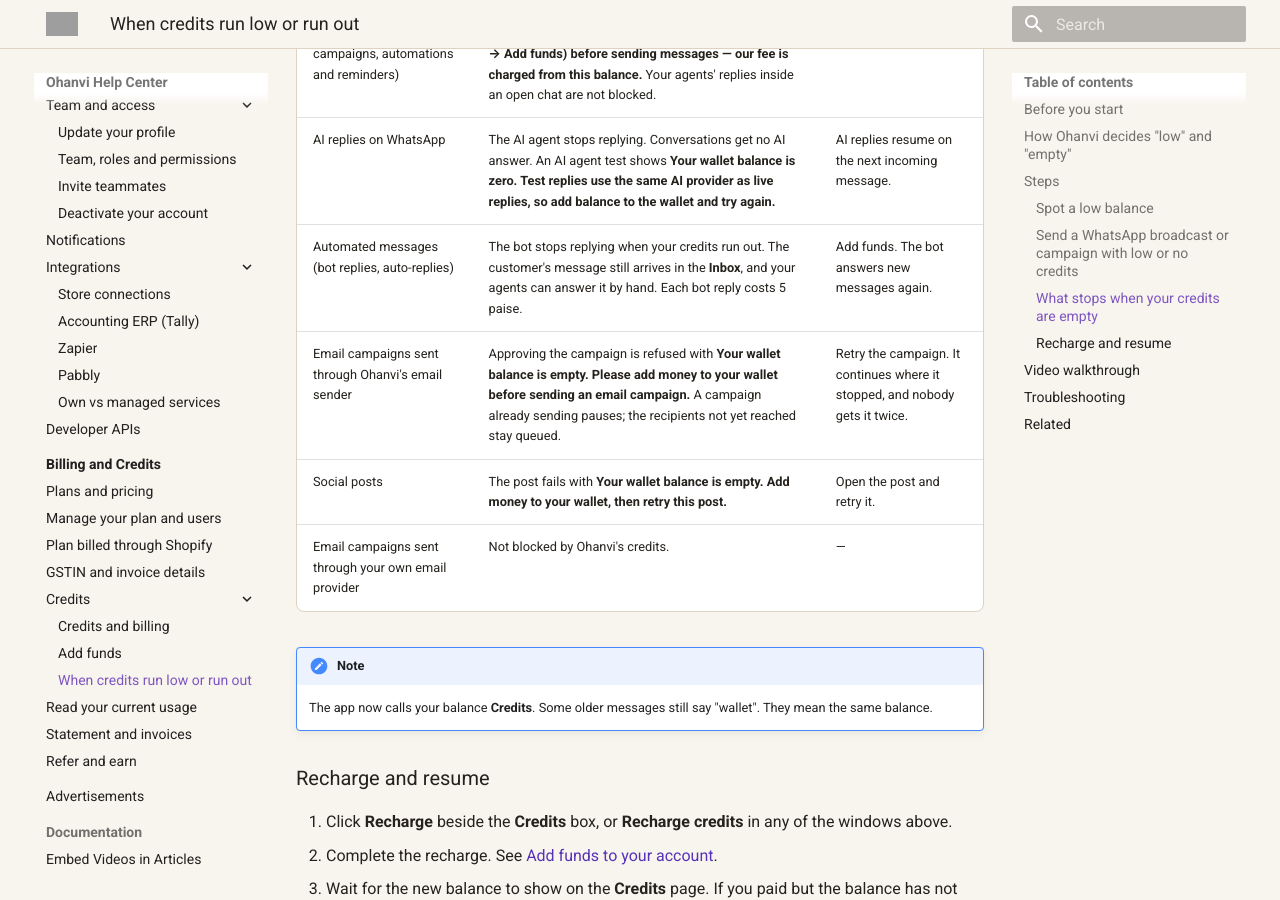
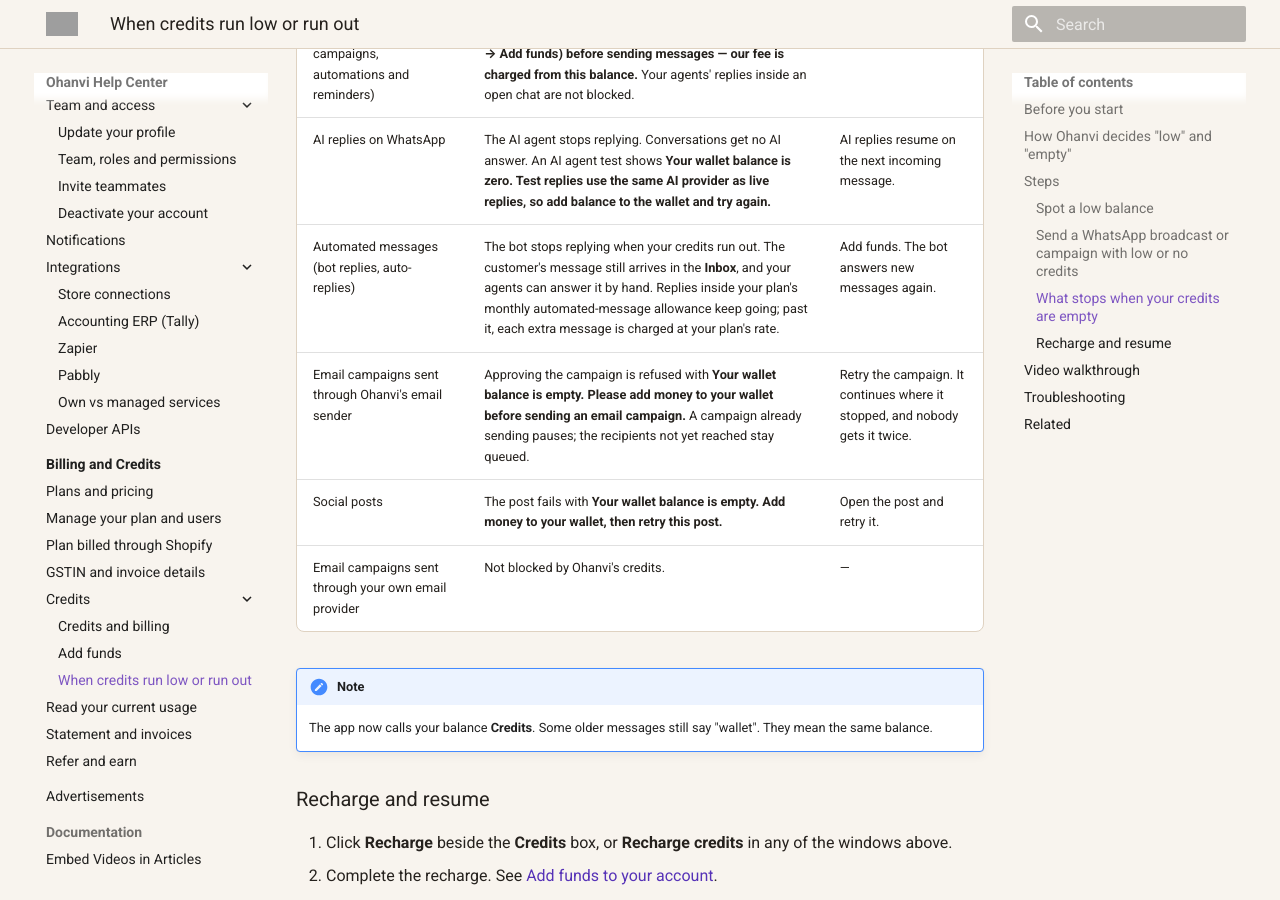
Before and after one commit to Ohanvi/ohanvi.github.io, an MkDocs documentation site: the page built from docs/billing/low-or-empty-credits.md, in a window 1280 px wide and 900 px high, scrolled down 1804 px. Built offline with MkDocs 1.6.1 and Material for MkDocs 9.7.7, drawn with Linux system fonts in a browser that asks for light colours; grey boxes are pictures that could not be loaded.

Commit message:
Clarify billing limits for automated messages
Update billing docs to explain that automated-message charges continue after the monthly allowance and that extra usage is billed at the plan rate. This also clarifies the Current usage breakdown and low-credits guidance for bot replies.

```diff
--- a/docs/billing/low-or-empty-credits.md
+++ b/docs/billing/low-or-empty-credits.md
@@ -52,7 +52,7 @@
 | --- | --- | --- |
 | WhatsApp template messages (broadcasts, campaigns, automations and reminders) | Each send is refused with **Your wallet is empty. Add the minimum top-up on the Wallet screen (Billing → Wallet → Add funds) before sending messages — our fee is charged from this balance.** Your agents' replies inside an open chat are not blocked. | Send the message or campaign again. |
 | AI replies on WhatsApp | The AI agent stops replying. Conversations get no AI answer. An AI agent test shows **Your wallet balance is zero. Test replies use the same AI provider as live replies, so add balance to the wallet and try again.** | AI replies resume on the next incoming message. |
-| Automated messages (bot replies, auto-replies) | The bot stops replying when your credits run out. The customer's message still arrives in the **Inbox**, and your agents can answer it by hand. Each bot reply costs 5 paise. | Add funds. The bot answers new messages again. |
+| Automated messages (bot replies, auto-replies) | The bot stops replying when your credits run out. The customer's message still arrives in the **Inbox**, and your agents can answer it by hand. Replies inside your plan's monthly automated-message allowance keep going; past it, each extra message is charged at your plan's rate. | Add funds. The bot answers new messages again. |
 | Email campaigns sent through Ohanvi's email sender | Approving the campaign is refused with **Your wallet balance is empty. Please add money to your wallet before sending an email campaign.** A campaign already sending pauses; the recipients not yet reached stay queued. | Retry the campaign. It continues where it stopped, and nobody gets it twice. |
 | Social posts | The post fails with **Your wallet balance is empty. Add money to your wallet, then retry this post.** | Open the post and retry it. |
 | Email campaigns sent through your own email provider | Not blocked by Ohanvi's credits. | — |
```
Also changed, not shown: docs/billing/plans-and-pricing.md (+1 -1 lines), docs/billing/read-current-usage.md (+1 -1 lines).
